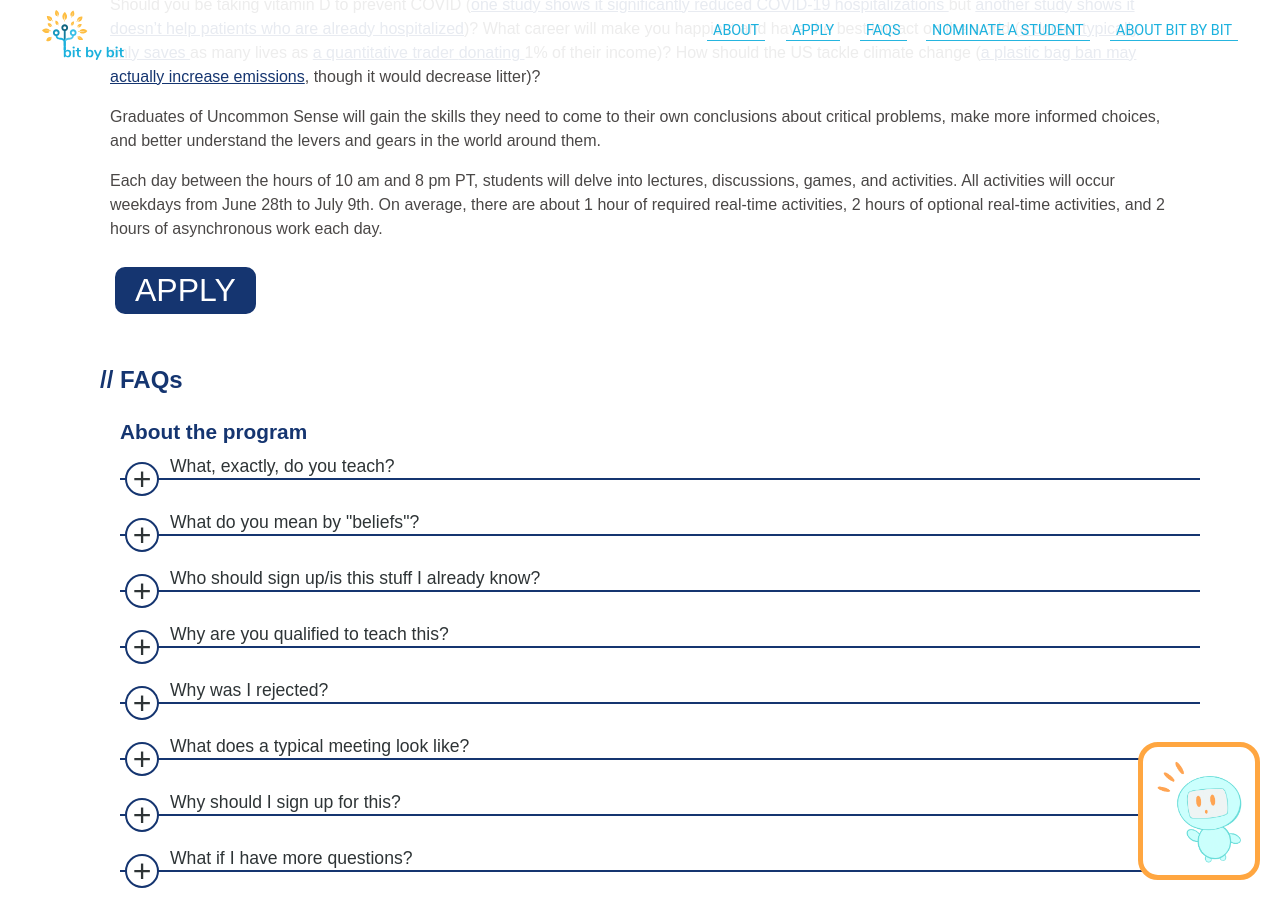
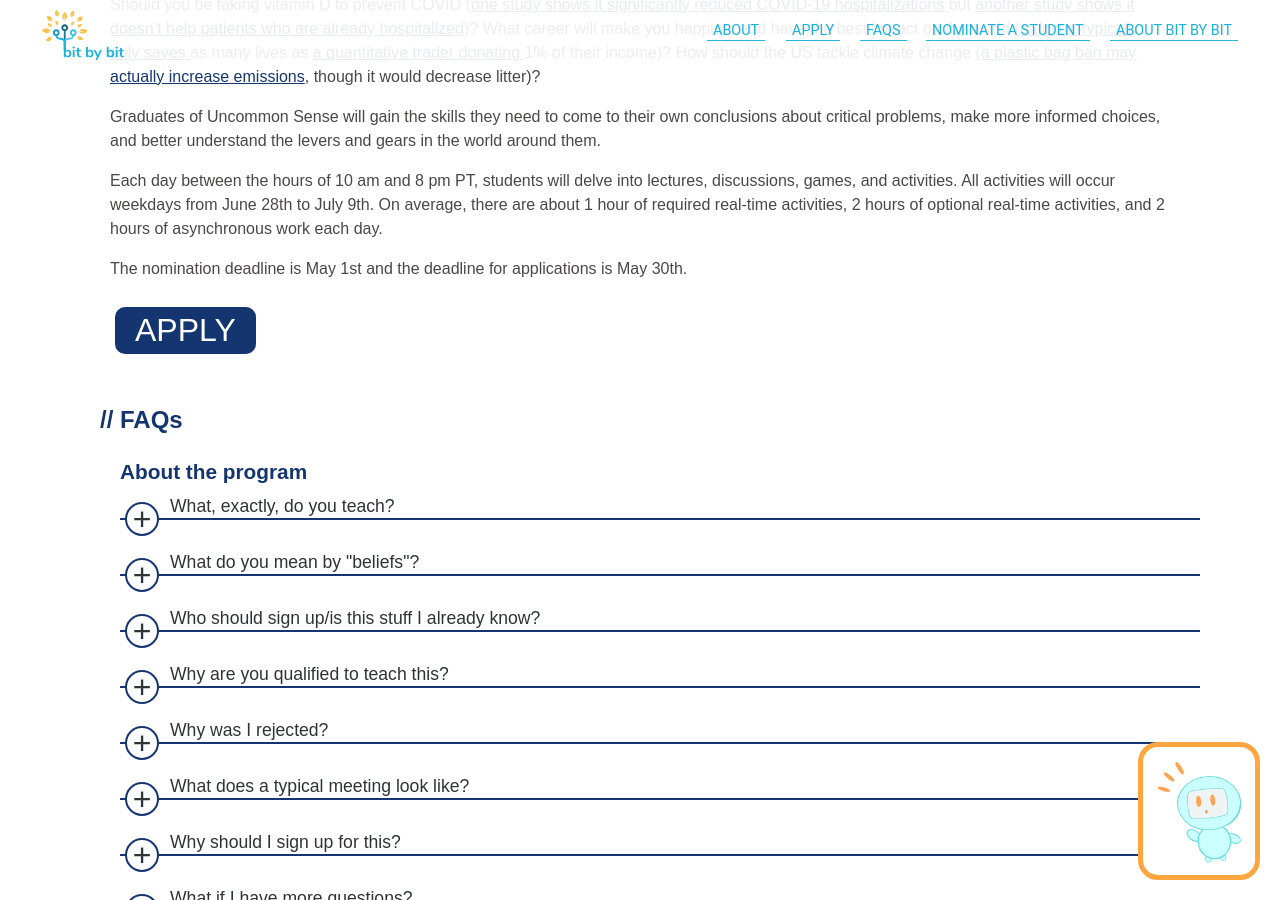
Before and after one commit to bit-by-bit-coding/bxb-website, a Jekyll site: the page built from uncommonsenseseminar.html, in a window 1280 px wide and 900 px high, scrolled down 1334 px. Built offline with Jekyll 4.4.1, drawn with Linux system fonts in a browser that asks for light colours; nearby versions of some CDN libraries; some web fonts are replaced.

Commit message:
add nomination/application deadline info

```diff
--- a/uncommonsenseseminar.html
+++ b/uncommonsenseseminar.html
@@ -129,7 +129,9 @@ style: usreferral.css
                 hour of required real-time activities, 2 hours of optional real-time activities, and 2 hours of
                 asynchronous work each day.
             </p>
-
+            <p>
+                The nomination deadline is May 1st and the deadline for applications is May 30th.
+            </p>
             <a href="{{ 'usreferral.html' | relative_url | remove: '.html' }}" id="us-signup"><button
                     class="action-button largebutton">Apply</button></a>
         </div>
```
